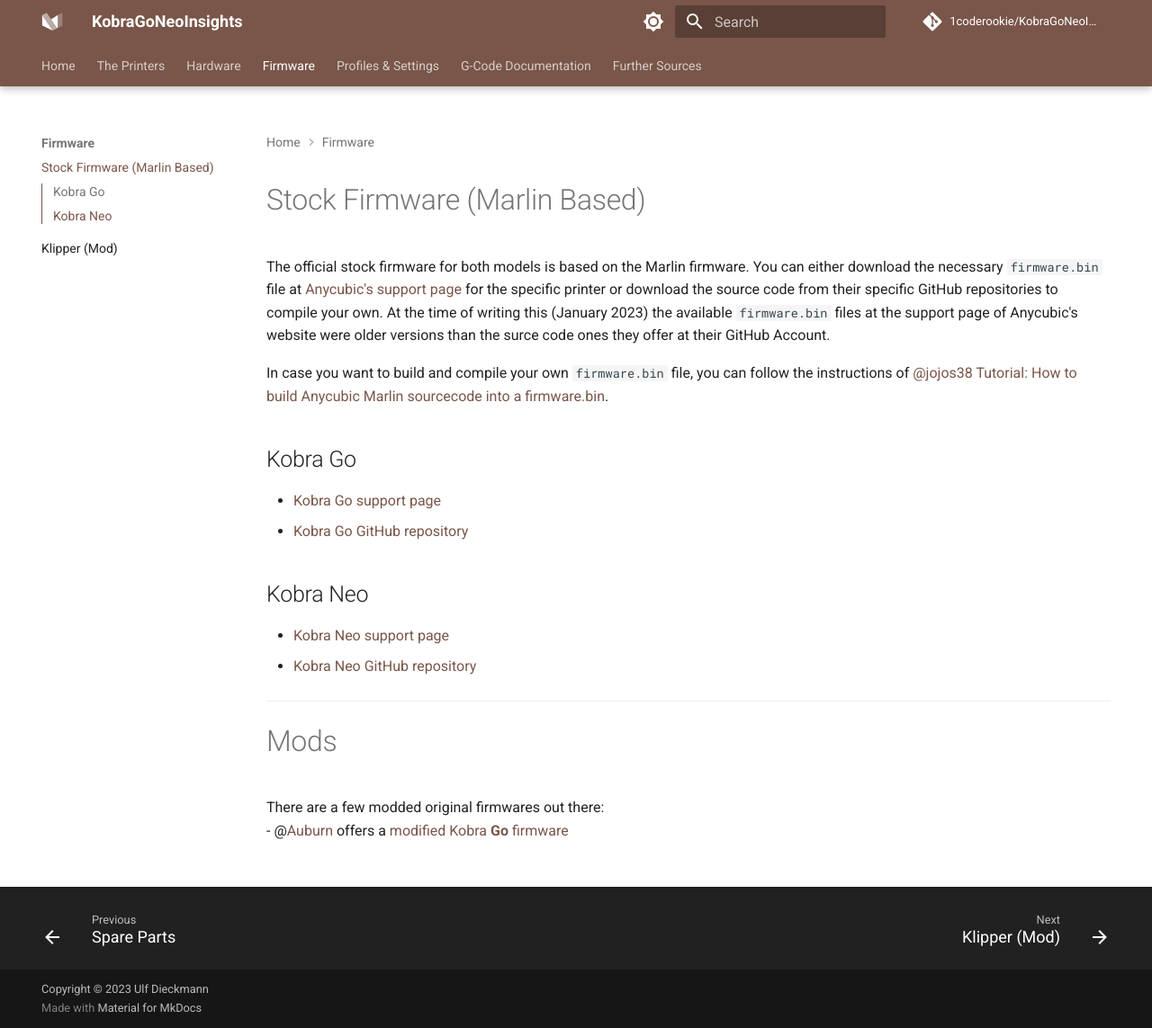
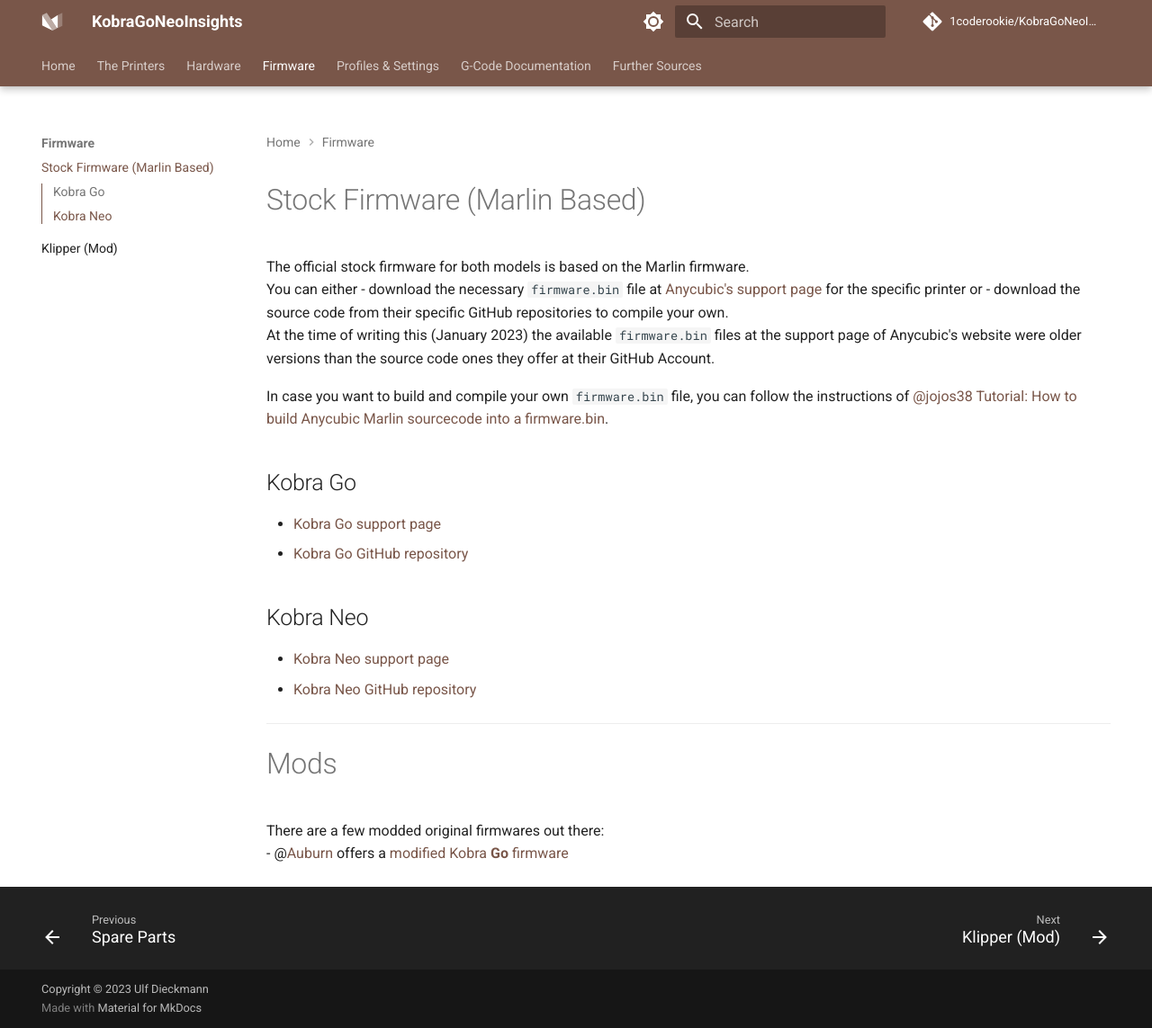
Before and after one commit to 1coderookie/KobraGoNeoInsights, an MkDocs documentation site: the page built from docs/firmware/fw_marlin.md, in a window 1280 px wide and 1143 px high. Shown: the whole window at 90% size. Built offline with MkDocs 1.6.1 and Material for MkDocs 9.7.7, drawn with Linux system fonts in a browser that asks for light colours; comment, search, counter and statistics services are not loaded.

Commit message:
Update fw_marlin.md

```diff
--- a/docs/firmware/fw_marlin.md
+++ b/docs/firmware/fw_marlin.md
@@ -1,7 +1,11 @@
 <link rel=”manifest” href=”docs/manifest.webmanifest”>
 
 # Stock Firmware (Marlin Based)
-The official stock firmware for both models is based on the Marlin firmware. You can either download the necessary `firmware.bin` file at [Anycubic's support page](https://www.anycubic.com/blogs/news/all-you-need-to-know-about-kobra-series) for the specific printer or download the source code from their specific GitHub repositories to compile your own. At the time of writing this (January 2023) the available `firmware.bin` files at the support page of Anycubic's website were older versions than the surce code ones they offer at their GitHub Account.
+The official stock firmware for both models is based on the Marlin firmware.
+You can either
+- download the necessary `firmware.bin` file at [Anycubic's support page](https://www.anycubic.com/blogs/news/all-you-need-to-know-about-kobra-series) for the specific printer or
+- download the source code from their specific GitHub repositories to compile your own.
+At the time of writing this (January 2023) the available `firmware.bin` files at the support page of Anycubic's website were older versions than the source code ones they offer at their GitHub Account.
 
 In case you want to build and compile your own `firmware.bin` file, you can follow the instructions of @jojos38 [Tutorial: How to build Anycubic Marlin sourcecode into a firmware.bin](https://www.reddit.com/r/anycubic/comments/y2waxu/tutorial_how_to_build_anycubic_marlin_source_code/).
 
```
